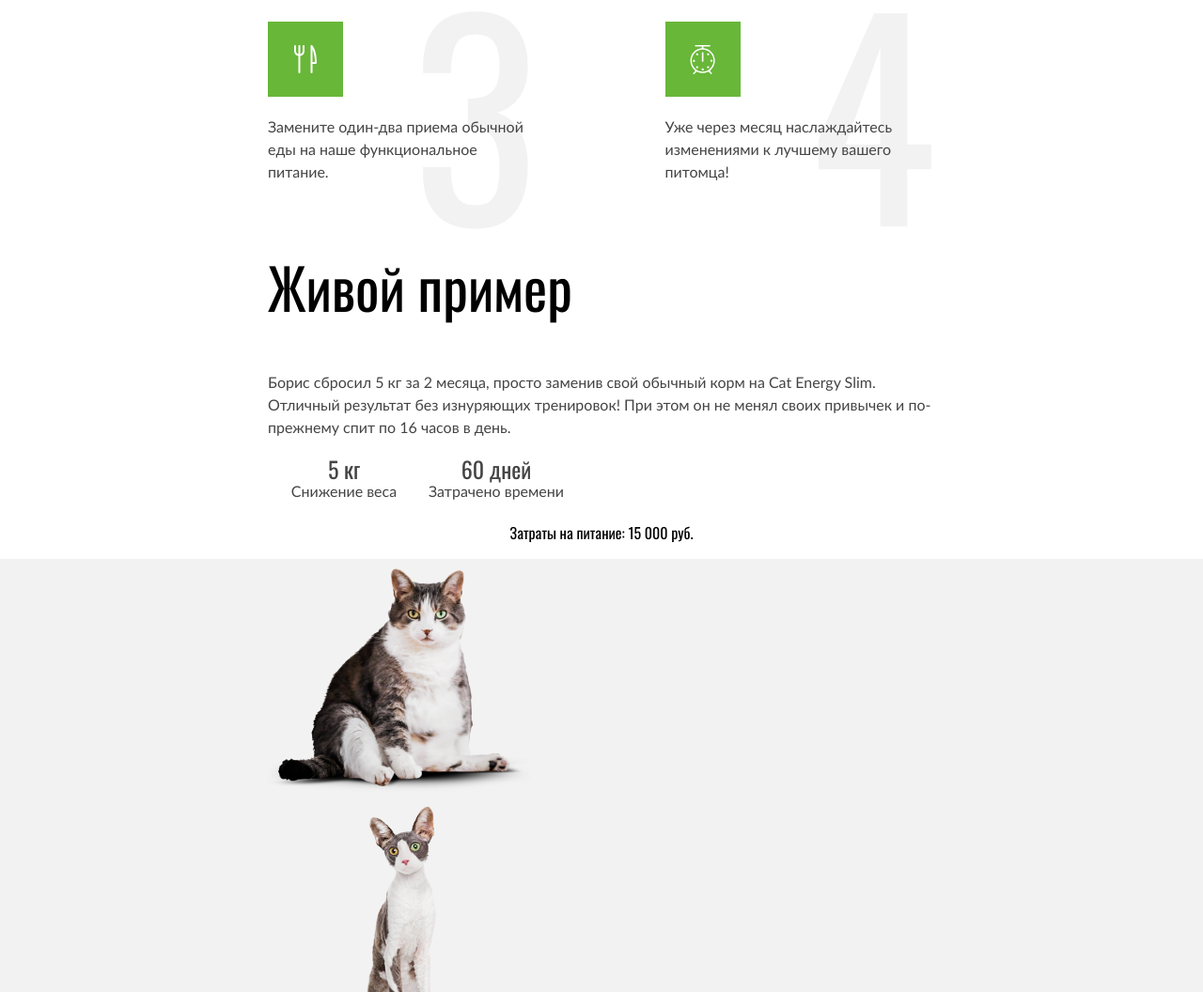
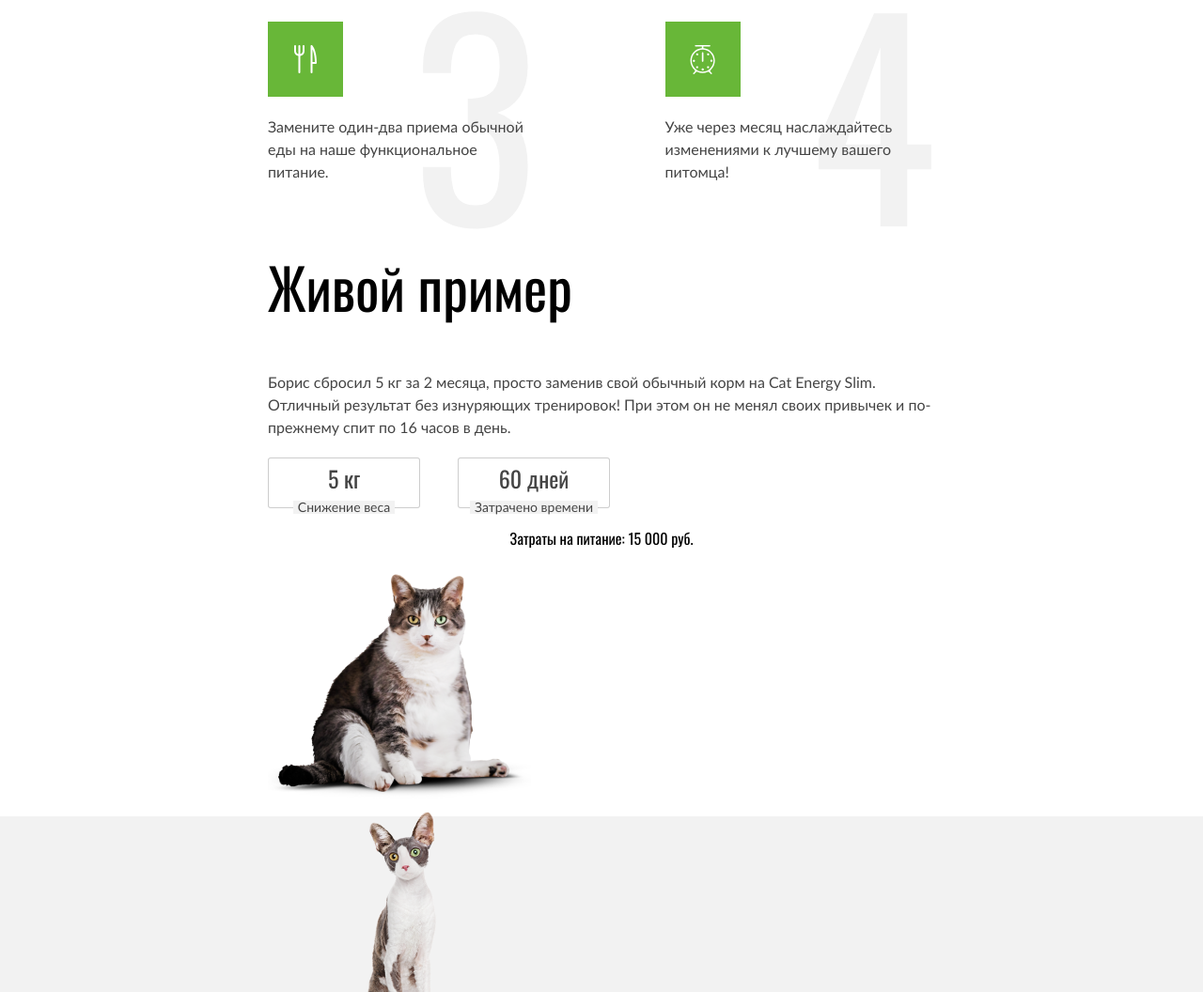
Before and after one commit to htmlacademy-adaptive/1327895-cat-energy-29, a website: page source/index.html in a window 1280 px wide. Shown: the part 1744-2800 px from the top of the page at 94% size. Drawn offline with nearby package versions, Linux system fonts and the light colour scheme; files that its build step writes are made by us from their sources; files whose address does not match are found by name.

Commit message:
Стилизация example__list

```diff
--- a/source/index.html
+++ b/source/index.html
@@ -21,7 +21,8 @@
         </picture>
       </a>
       <a class="main-header__logo-text">
-        <img class="main-header__link-text" src="./img/logo/logo-text.svg" alt="Логотип интернет магазина «Кэт энерджи».">
+        <img class="main-header__link-text" src="./img/logo/logo-text.svg"
+          alt="Логотип интернет магазина «Кэт энерджи».">
       </a>
       <button class="main-header__toggle">
         <span class="visually-hidden">Открыть меню/Закрыть меню.</span>
@@ -75,17 +76,19 @@
       <ol class="advantages__list">
         <li class="advantages__item advantages__item--leaf">
           <p class="advantages__text">Функциональное питание содержит только полезные
-          питательные вещества.</p>
+            питательные вещества.</p>
         </li>
         <li class="advantages__item advantages__item--glass">
           <p class="advantages__text">Выпускается в виде порошка, который нужно лишь залить
-          кипятком и готово.</p>
+            кипятком и готово.</p>
         </li>
-        <li class="advantages__item advantages__item--cutlery"><p class="advantages__text">Замените один-два приема обычной еды на наше
-          функциональное питание.</p>
+        <li class="advantages__item advantages__item--cutlery">
+          <p class="advantages__text">Замените один-два приема обычной еды на наше
+            функциональное питание.</p>
         </li>
-        <li class="advantages__item advantages__item--time"><p class="advantages__text">Уже через месяц наслаждайтесь изменениями к лучшему вашего
-          питомца!</p>
+        <li class="advantages__item advantages__item--time">
+          <p class="advantages__text">Уже через месяц наслаждайтесь изменениями к лучшему вашего
+            питомца!</p>
         </li>
       </ol>
     </section>
@@ -96,16 +99,16 @@
           <p class="example__text">Борис сбросил 5 кг за 2 месяца, просто заменив свой обычный корм на Cat Energy Slim.
             Отличный результат без изнуряющих тренировок! При этом он не менял своих привычек и по-прежнему спит по 16
             часов в день.</p>
-          <ul class="example__list">
-            <li class="example__item">
-              <span class="example__item-value">5 кг</span>
-              <span class="example__item-characteristic">Снижение веса</span>
-            </li>
-            <li class="example__item">
-              <span class="example__item-value">60 дней</span>
-              <span class="example__item-characteristic">Затрачено времени</span>
-            </li>
-          </ul>
+          <dl class="example__list">
+            <div class="example__item">
+              <dt class="example__item-characteristic">Снижение веса</dt>
+              <dd class="example__item-value">5 кг</dd>
+            </div>
+            <div class="example__item">
+              <dt class="example__item-characteristic">Затрачено времени</dt>
+              <dd class="example__item-value">60 дней</dd>
+            </div>
+          </dl>
           <p class="example__costs">
             <span class="example__costs-characteristic">Затраты на питание:</span>
             <span class="example__costs-value">15&nbsp;000&nbsp;руб.</span>
--- a/source/sass/blocks/example.scss
+++ b/source/sass/blocks/example.scss
@@ -7,11 +7,11 @@
   background: v.$color-secondary;
 
   @include m.tablet {
-    background: linear-gradient(#ffffff 37%, 37%, v.$color-secondary 63%);
+    background: linear-gradient(#ffffff 619px, v.$color-secondary 619px);
   }
 
   @include m.desktop {
-    background: linear-gradient(#ffffff 23%, 23%, v.$color-secondary 77%);
+    background: linear-gradient(#ffffff 205px, v.$color-secondary 205px);
   }
 }
 
@@ -50,22 +50,49 @@
   margin: 0;
   padding: 0;
   list-style: none;
-  display: flex;
+  display: grid;
+  grid-template-columns: repeat(2, 162px);
+  gap: 40px;
   margin-bottom: 20px;
 }
 
 .example__item {
   display: flex;
-  flex-direction: column;
+  flex-direction: column-reverse;
   min-width: 124px;
-  text-align: center;
+  align-items: center;
+  justify-content: center;
+  box-shadow: inset 0 0 0 1px #cdcdcd;
+  border-radius: 3px;
 
   @include m.tablet {
     min-width: 162px;
   }
 }
 
+.example__item-characteristic {
+  display: inline-block;
+  font-size: 12px;
+  background-color: v.$color-secondary;
+  z-index: 2;
+  max-width: 77px;
+  padding: 0 2px;
+  margin-top: 7px;
+  margin-bottom: -16px;
+
+  @include m.tablet {
+    font-size: 14px;
+    line-height: 14px;
+    max-width: 136px;
+    padding: 0 5px;
+    margin-top: 12px;
+    margin-bottom: -6px;
+  }
+}
+
 .example__item-value {
+  margin: 0;
+  padding-top: 10px;
   text-align: center;
   font-family: "Oswald", sans-serif;
   font-size: 24px;
--- a/source/sass/blocks/promo.scss
+++ b/source/sass/blocks/promo.scss
@@ -3,20 +3,29 @@
 .promo {
   color: #ffffff;
   text-align: center;
-  background: linear-gradient(#68b738d9 63%, #ffffff 37%);
+  background: linear-gradient(#68b738d9 302px, #ffffff 302px);
   // background-image: url("/source/img/promo-background.png");
   background-repeat: no-repeat;
   background-position: center;
+
+  @include m.tablet {
+    background: #ffffff;
+  }
+
+  @include m.desktop {
+    background: linear-gradient(to left, #68b738d9 720px, #ffffff 720px);
+  }
 }
 
 .promo__heading {
   color: #ffffff;
   margin-bottom: 25px;
+  text-align: left;
 
-  // @include m.tablet {
-  //   max-width: 420px;
-  //   color: #000000;
-  // }
+  @include m.tablet {
+    max-width: 420px;
+    color: #000000;
+  }
 }
 
 .promo__slogan {
@@ -30,6 +39,8 @@
   @include m.tablet {
     font-size: 20px;
     line-height: 20px;
+    text-align: left;
+    color: #000000;
   }
 }
 
```
